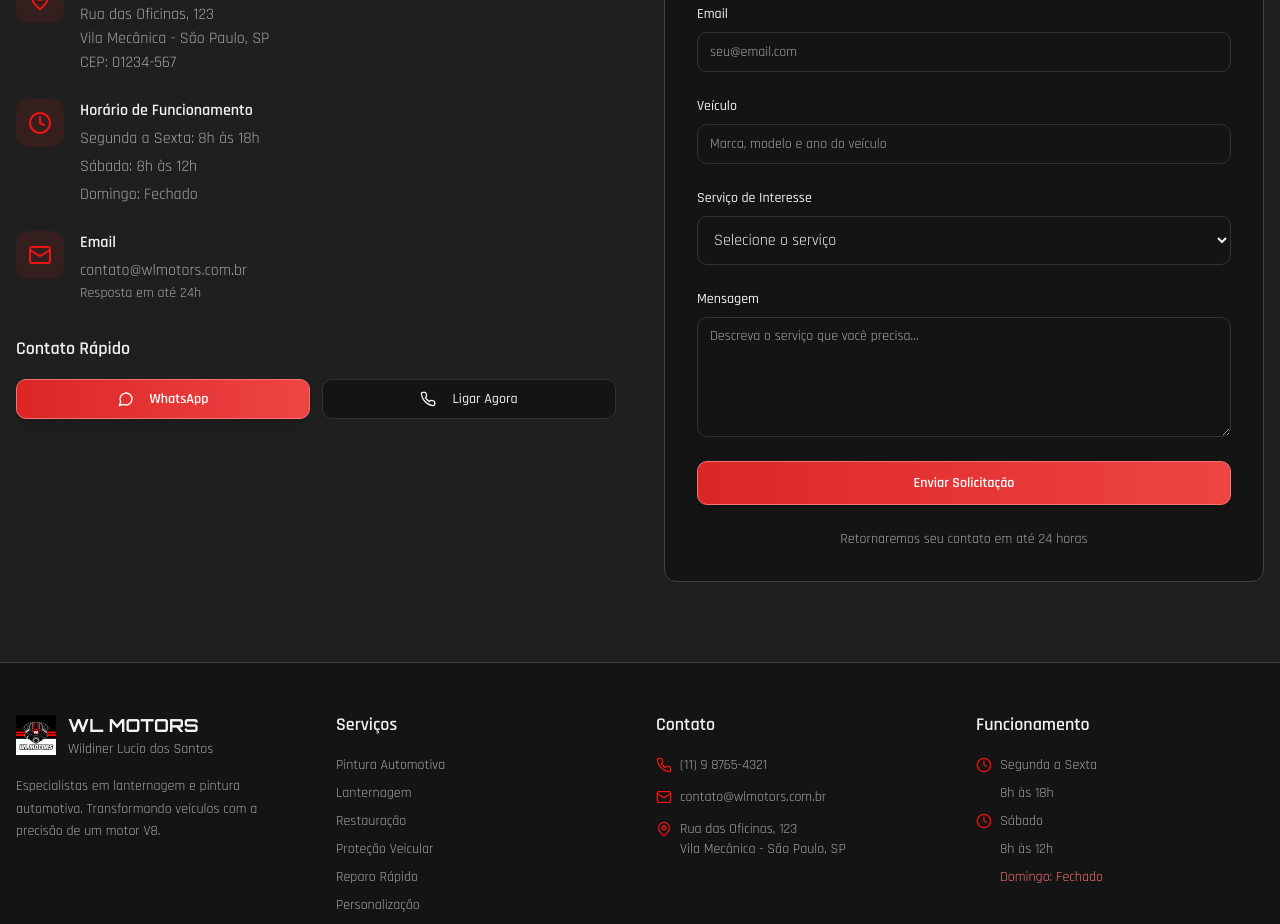
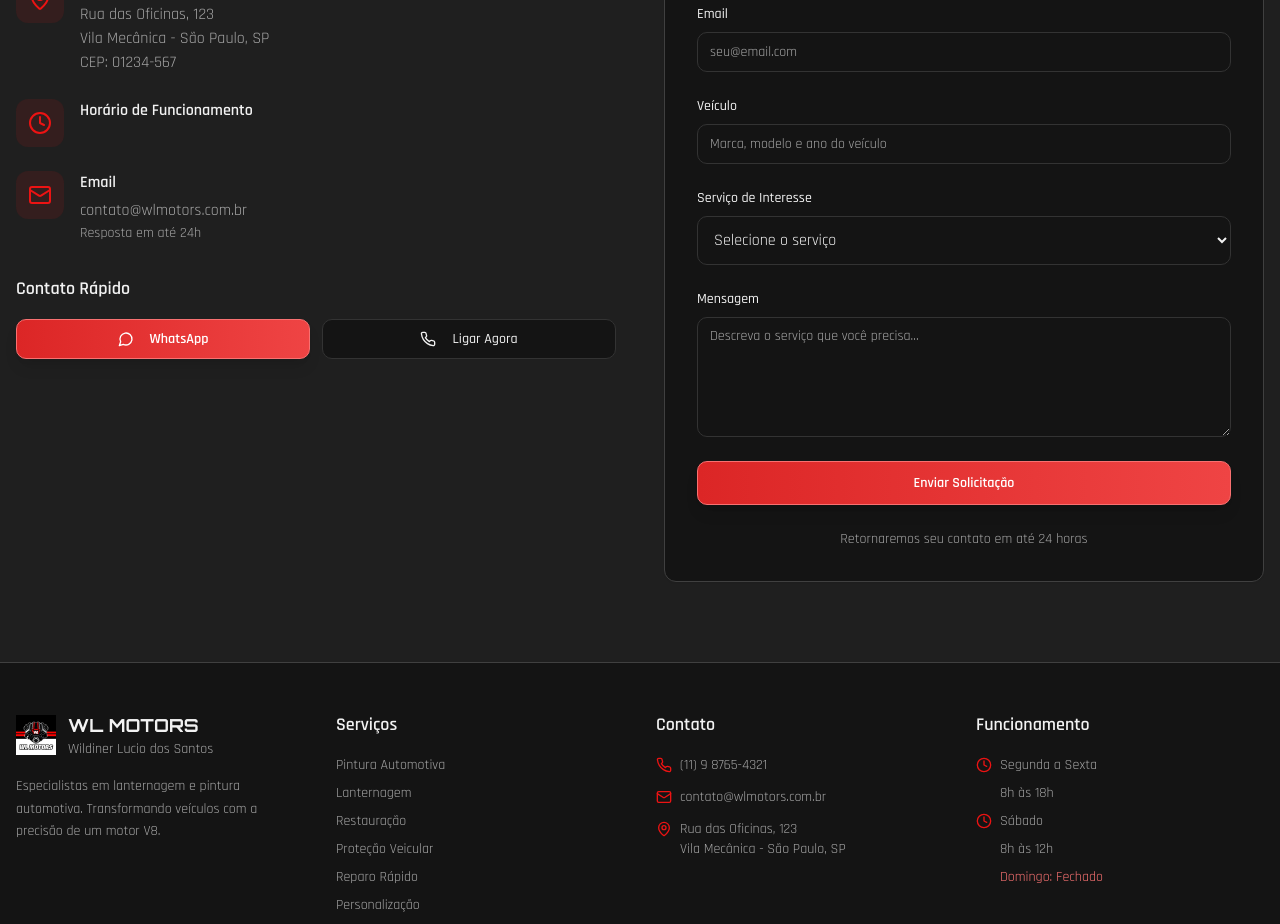
Before and after one commit to WindsonMSBR/wildinerV8, a React (Vite) app: page / in a window 1280 px wide. Shown: the part 3860-4784 px from the top of the page. Built offline with nearby package versions, Linux system fonts and the light colour scheme.

Commit message:
Visual edit in Lovable
Edited UI in Lovable

```diff
--- a/src/components/Contact.tsx
+++ b/src/components/Contact.tsx
@@ -56,11 +56,7 @@ export const Contact = () => {
                   </div>
                   <div>
                     <h4 className="font-semibold mb-1">Horário de Funcionamento</h4>
-                    <div className="text-muted-foreground space-y-1">
-                      <p>Segunda a Sexta: 8h às 18h</p>
-                      <p>Sábado: 8h às 12h</p>
-                      <p>Domingo: Fechado</p>
-                    </div>
+
                   </div>
                 </div>
 
```
